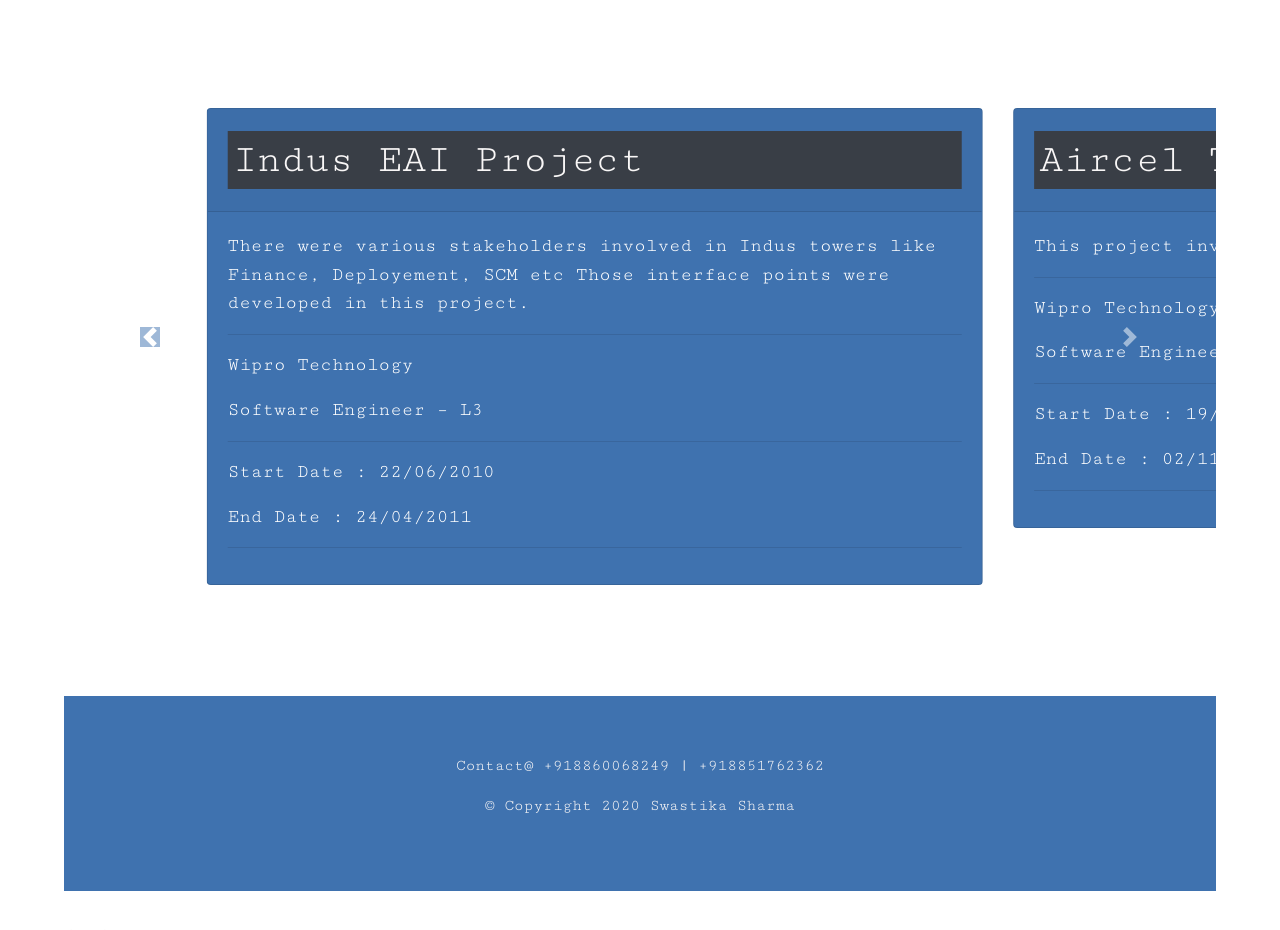
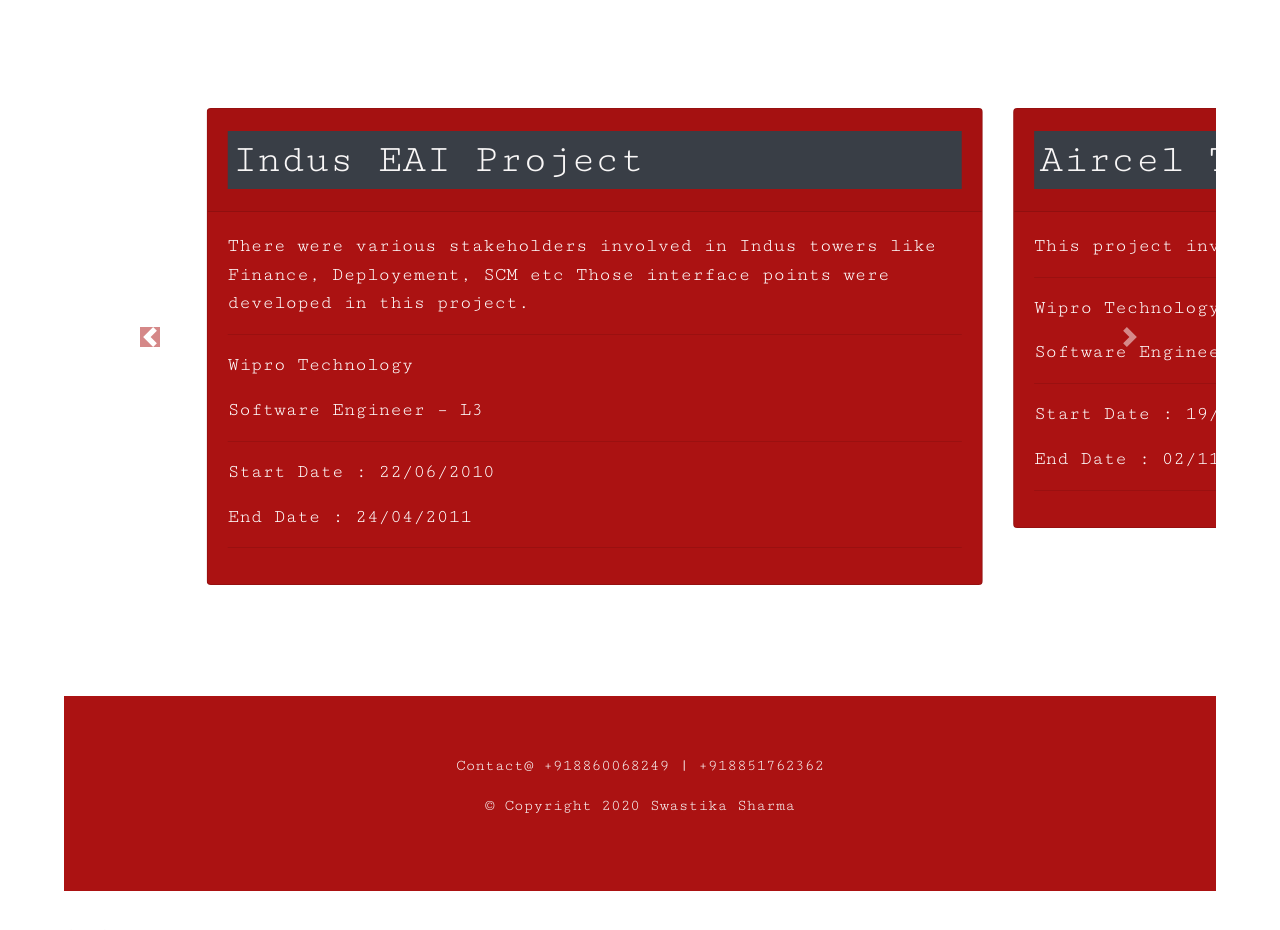
Before and after one commit to SmartHomeMaker/CV, a plain HTML site: page index.html in a window 1280 px wide. Shown: the part 1498-2428 px from the top of the page. Drawn offline with nearby package versions, Linux system fonts and the light colour scheme.

Commit message:
Changed the color

```diff
--- a/style.css
+++ b/style.css
@@ -35,7 +35,7 @@ ul{
 .top-cntainer{
   position:relative;
   margin-top: 100px;
-  background-color:  #3f72af;
+  background-color:  #ab1212;
   padding:10px;
 }
 p.designation{
@@ -82,11 +82,11 @@ p.designation{
 }
 
 .carousel-control-next-icon {
-  background-color: #3f72af;
+  background-color: #ab1212;
 }
 
 .carousel-control-prev-icon{
-  background-color: #3f72af;
+  background-color: #ab1212;
 }
 
 
@@ -111,12 +111,12 @@ p.designation{
   }
 .card-background{
   color:white;
-  background-color: #3f72af;
+  background-color: #ab1212;
 }
 
 .footer{
   text-align: center;
-  background-color: #3f72af;
+  background-color: #ab1212;
   margin:30px auto;
   padding:5%;
 
```
